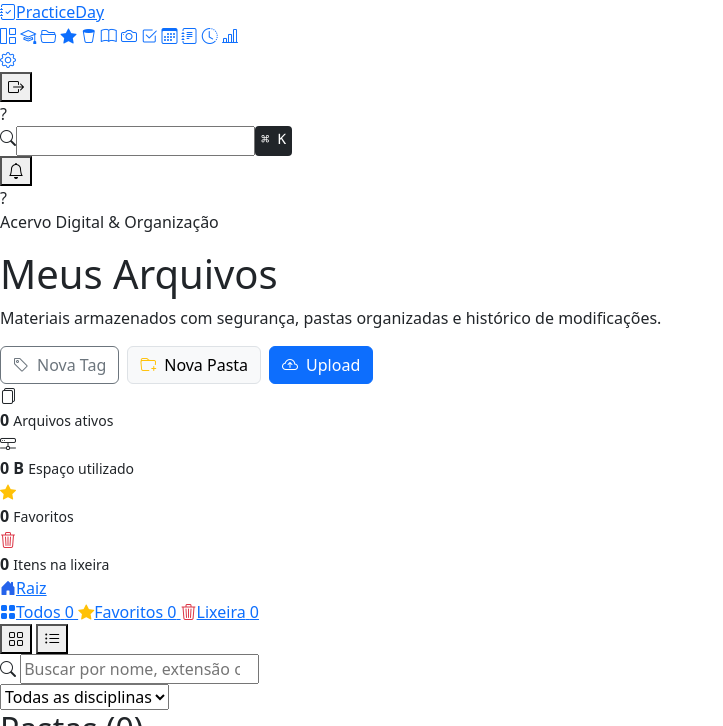
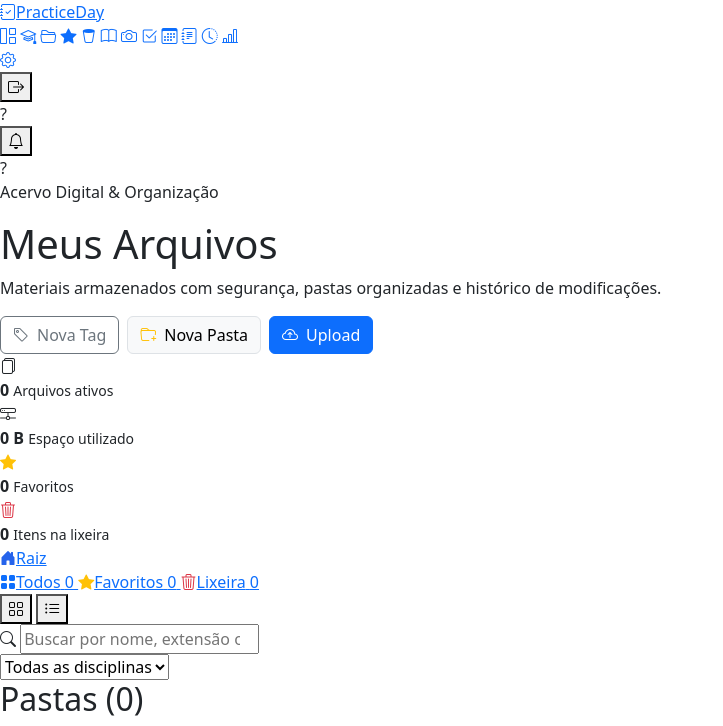
Before and after one commit to Yasmin-Gabrielli/practice-day, a PHP site: the page made by views/arquivos/index.php in a window 1280 px wide. Shown: the top 726 px of the page, without its empty margins (0-723 px from the left). Run offline with PHP 8.4, Linux system fonts and the light colour scheme; the template is opened without the code that fills it, so the values that code supplies are empty.

Commit message:
Remove barra de pesquisa do header (navbar)

```diff
--- a/views/layouts/navbar.php
+++ b/views/layouts/navbar.php
@@ -14,11 +14,7 @@ $pendingCount  = (int) ($_SESSION['notification_pending_count'] ?? 0);
         <i class="bi bi-list"></i>
     </button>
     <a class="mobile-brand d-lg-none" href="<?= Url::to('/') ?>"><span class="brand-mark"><i class="bi bi-journal-check"></i></span><span>PracticeDay</span></a>
-    <form class="global-search d-none d-md-flex" role="search" method="get" action="<?= Url::to('/busca') ?>">
-        <i class="bi bi-search"></i>
-        <input type="search" name="q" aria-label="<?= htmlspecialchars(Lang::get('topbar.search_aria'), ENT_QUOTES, 'UTF-8') ?>" placeholder="<?= htmlspecialchars(Lang::get('topbar.search_placeholder'), ENT_QUOTES, 'UTF-8') ?>" value="<?= htmlspecialchars((string) ($_GET['q'] ?? ''), ENT_QUOTES, 'UTF-8') ?>">
-        <kbd>⌘ K</kbd>
-    </form>
+
     <div class="navbar-actions ms-auto">
         <button type="button" class="icon-button notif-bell-btn <?= $pendingCount > 0 ? 'has-pending' : '' ?>"
                 data-bs-toggle="modal" data-bs-target="#modal-notifications"
```
